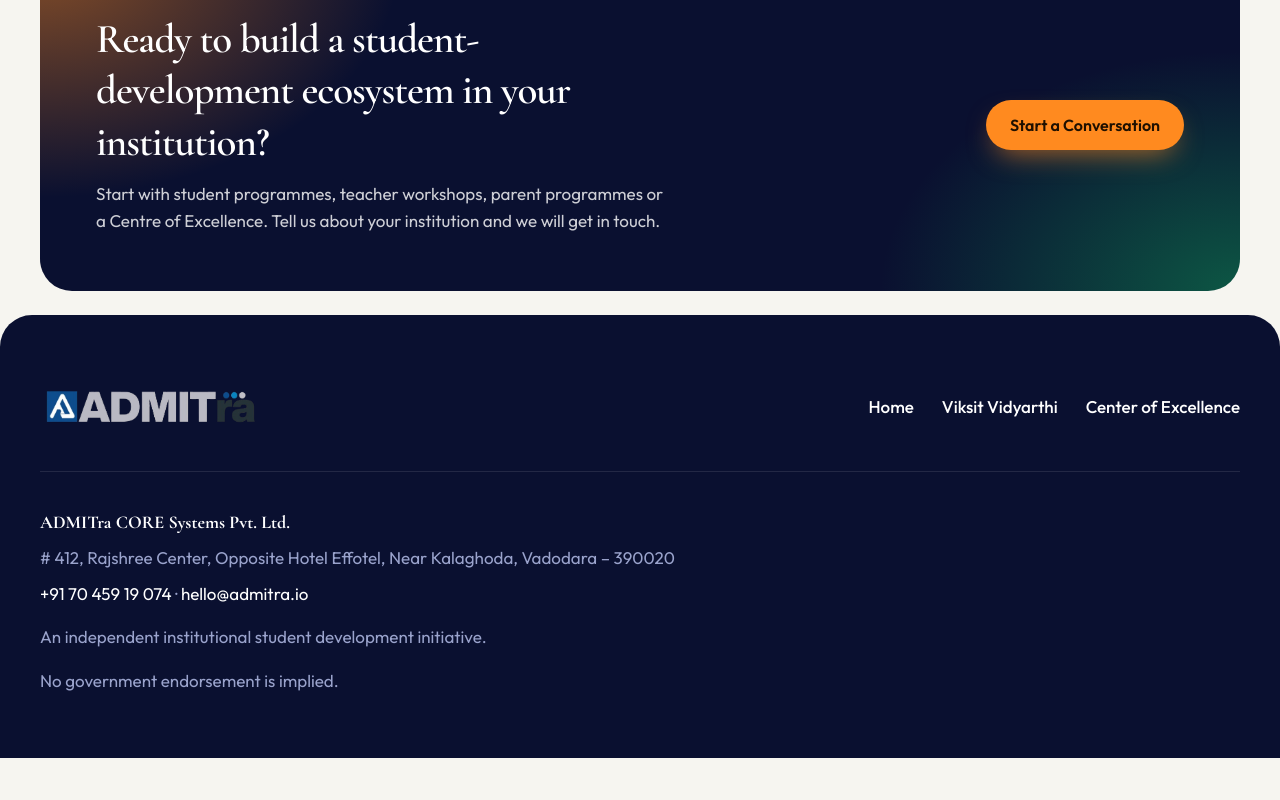
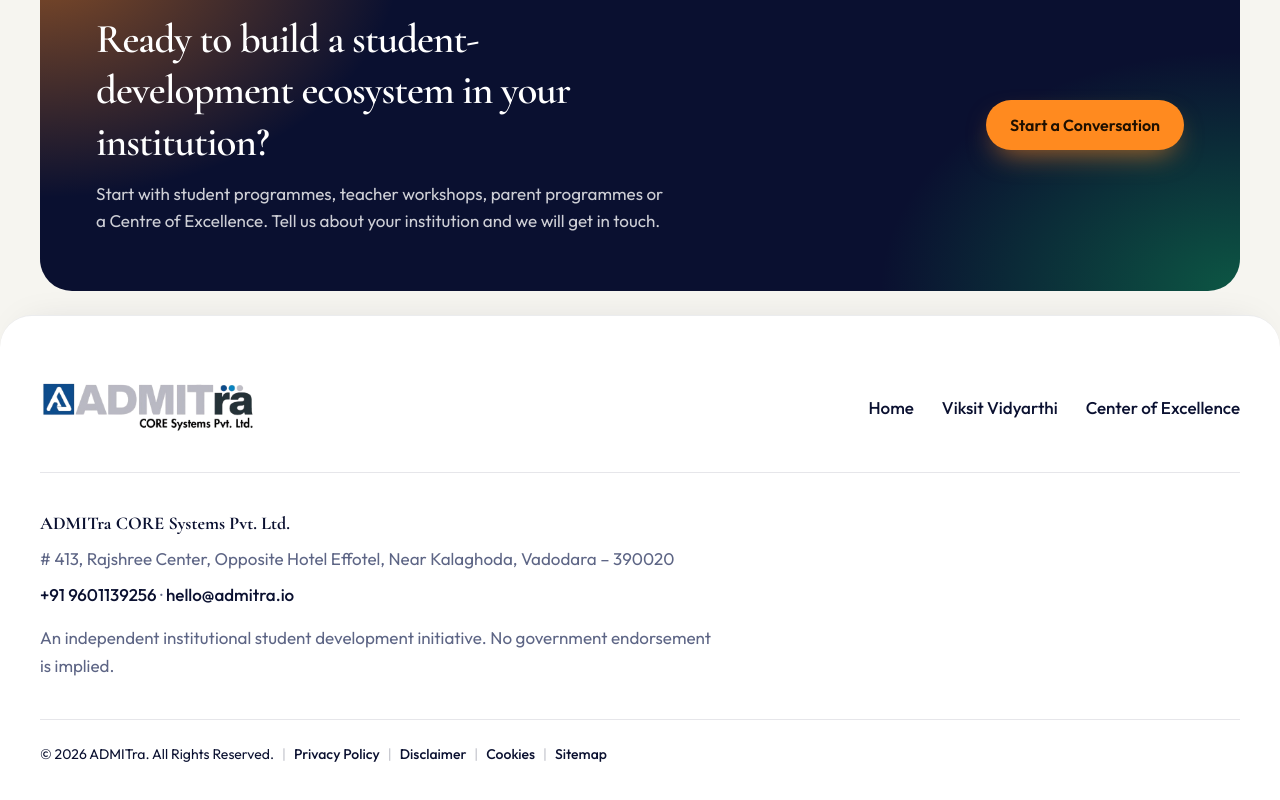
Before and after one commit to akshayamin62/Viksit-Vidyarthi, a Next.js app in the folder frontend/: page / in a window 1280 px wide. Shown: the part 2023-2823 px from the top of the page. Before the commit the page ends 2781 px from the top, so only its background shows below. Built offline with nearby package versions, Linux system fonts and the light colour scheme.

Commit message:
Enhance footer component with updated styling and contact information. Introduce FooterLegalLink component for improved link handling. Update logo image and adjust layout for better readability and user experience.

```diff
--- a/frontend/components/site-chrome.tsx
+++ b/frontend/components/site-chrome.tsx
@@ -2,7 +2,7 @@
 
 import Link from "next/link";
 import { usePathname } from "next/navigation";
-import { useEffect, useState } from "react";
+import { useEffect, useState, type ReactNode } from "react";
 import { EnquiryProvider, useEnquiry } from "@/components/enquiry";
 import { btnInk, headerBtn } from "@/lib/ui";
 
@@ -94,32 +94,66 @@ function Header() {
   );
 }
 
+function FooterLegalLink({ href, children }: { href: string; children: ReactNode }) {
+  return (
+    <a className="font-medium text-ink transition hover:text-ink-2 hover:underline" href={href} target="_blank" rel="noopener noreferrer">
+      {children}
+    </a>
+  );
+}
+
 function Footer() {
   return (
-    <footer className="mt-3 rounded-t-[32px] bg-ink px-4 py-12 text-[#c9d0ee] sm:px-6 sm:py-16">
+    <footer className="mt-3 rounded-t-[32px] border-t border-ink/8 bg-white px-4 py-12 text-mute shadow-[0_-12px_40px_-28px_rgba(10,16,48,0.18)] sm:px-6 sm:py-16">
       <div className="mx-auto w-full max-w-[1200px]">
-        <div className="mb-9 flex flex-wrap items-center justify-between gap-6 border-b border-white/10 pb-9">
+        <div className="mb-9 flex flex-wrap items-center justify-between gap-6 border-b border-ink/10 pb-9">
           <Link href="/" className="shrink-0">
             <img src="/footer-logo.png" alt="ADMITra" className="h-14 w-auto max-w-[220px] object-contain" />
           </Link>
           <nav className="flex flex-wrap gap-x-7 gap-y-2" aria-label="Footer">
             {links.map((link) => (
-              <Link key={link.href} href={link.href} className="font-medium text-white hover:underline">
+              <Link key={link.href} href={link.href} className="font-medium text-ink transition hover:text-ink-2 hover:underline">
                 {link.label}
               </Link>
             ))}
           </nav>
         </div>
         <div>
-          <strong className="font-display text-lg text-white">ADMITra CORE Systems Pvt. Ltd.</strong>
-          <p className="mt-2 text-[#9aa3cc]"># 412, Rajshree Center, Opposite Hotel Effotel, Near Kalaghoda, Vadodara – 390020</p>
-          <p className="mt-2 text-[#9aa3cc]">
-            <a className="text-white" href="tel:+917045919074">+91 70 459 19 074</a>
+          <strong className="font-display text-lg text-ink">ADMITra CORE Systems Pvt. Ltd.</strong>
+          <p className="mt-2 text-mute"># 413, Rajshree Center, Opposite Hotel Effotel, Near Kalaghoda, Vadodara – 390020</p>
+          <p className="mt-2 text-mute">
+            <a className="font-medium text-ink transition hover:text-ink-2 hover:underline" href="tel:+919601139256">
+              +91 9601139256
+            </a>
             {" · "}
-            <a className="text-white" href="mailto:hello@admitra.io">hello@admitra.io</a>
+            <a className="font-medium text-ink transition hover:text-ink-2 hover:underline" href="mailto:hello@admitra.io">
+              hello@admitra.io
+            </a>
           </p>
-          <p className="mt-4 max-w-2xl text-[#9aa3cc]">An independent institutional student development initiative.</p>
-          <p className="mt-4 max-w-2xl text-[#9aa3cc]">No government endorsement is implied.</p>
+          <p className="mt-4 max-w-2xl text-mute">
+            An independent institutional student development initiative. No government endorsement is implied.
+          </p>
+        </div>
+        <div className="mt-10 border-t border-ink/10 pt-6 text-sm text-mute">
+          <p className="flex flex-wrap items-center gap-x-2 gap-y-2">
+            <span className="text-ink">© 2026 ADMITra. All Rights Reserved.</span>
+            <span className="hidden text-ink/25 sm:inline" aria-hidden="true">
+              |
+            </span>
+            <FooterLegalLink href="https://admitra.io/privacy-policy.html">Privacy Policy</FooterLegalLink>
+            <span className="text-ink/25" aria-hidden="true">
+              |
+            </span>
+            <FooterLegalLink href="https://admitra.io/disclaimer.html">Disclaimer</FooterLegalLink>
+            <span className="text-ink/25" aria-hidden="true">
+              |
+            </span>
+            <FooterLegalLink href="https://admitra.io/cookies.html">Cookies</FooterLegalLink>
+            <span className="text-ink/25" aria-hidden="true">
+              |
+            </span>
+            <FooterLegalLink href="https://admitra.io/sitemap.html">Sitemap</FooterLegalLink>
+          </p>
         </div>
       </div>
     </footer>
```
Also changed, not shown: frontend/public/footer-logo.png.
